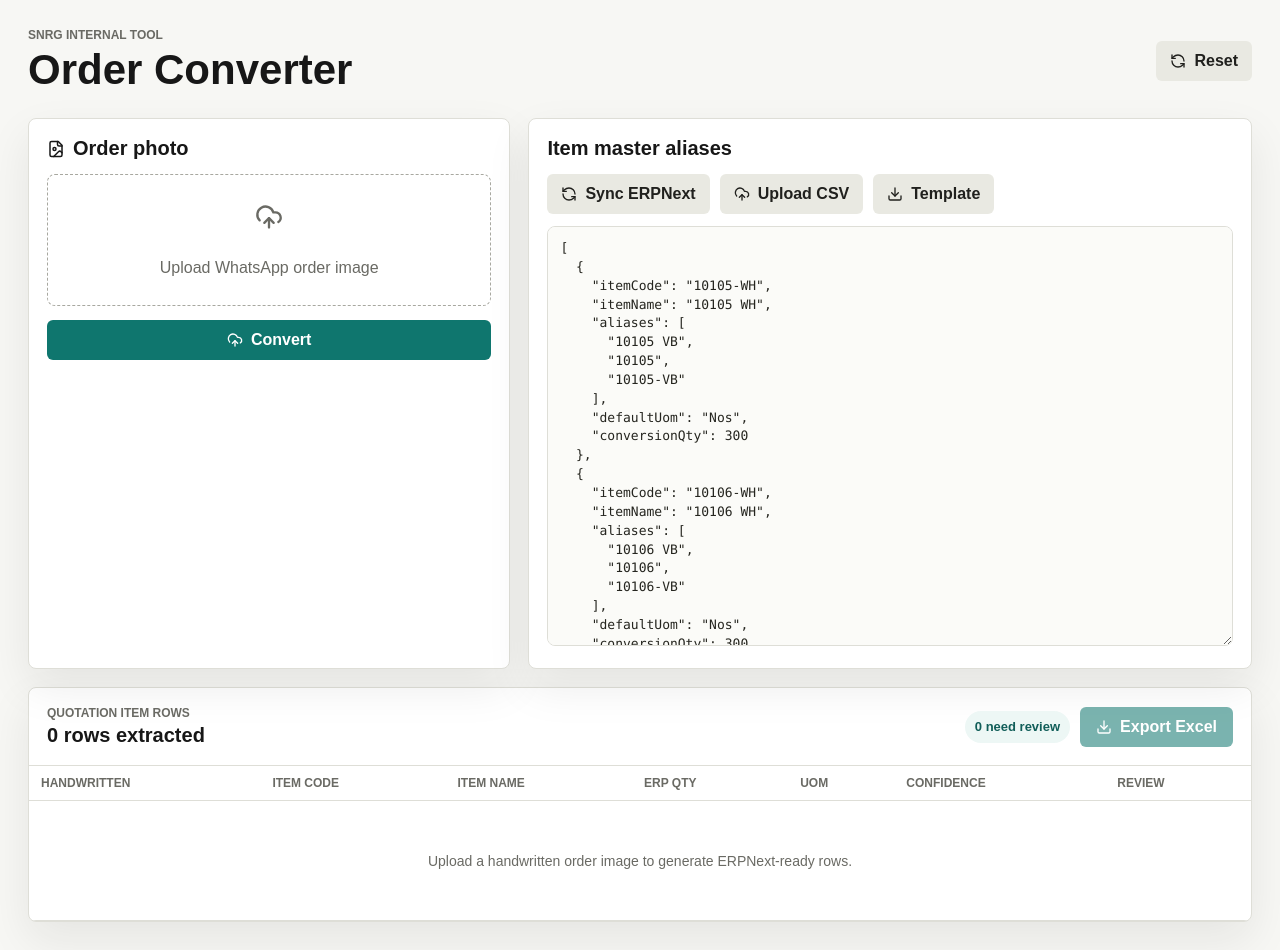
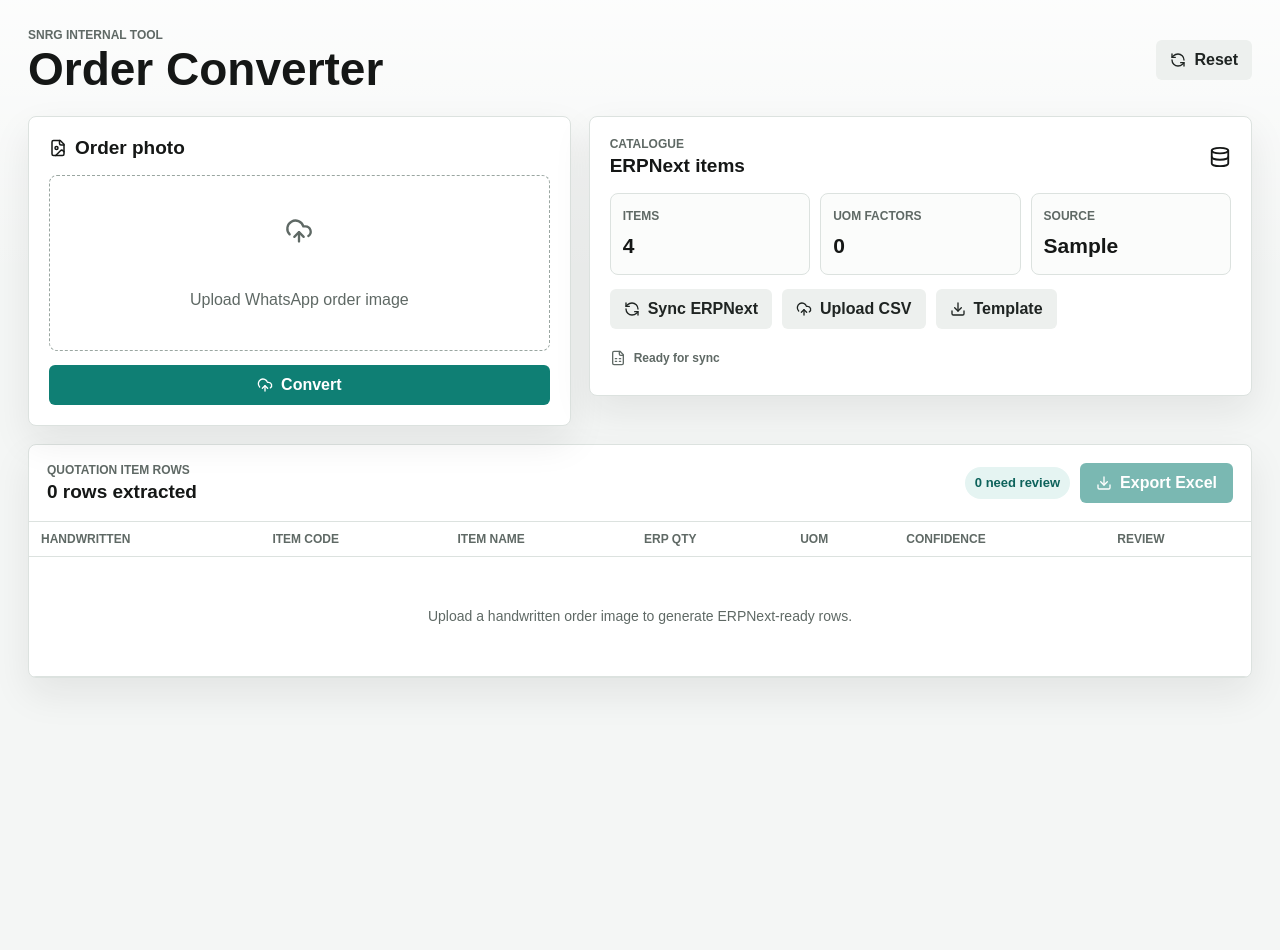
Before and after one commit to techsnrg/snrg-order-converter, a Next.js app: page / in a window 1280 px wide. After the commit the page ends 800 px from the top, so only its background shows below. Built offline with nearby package versions, Linux system fonts and the light colour scheme.

Commit message:
Polish order converter layout

```diff
--- a/src/app/globals.css
+++ b/src/app/globals.css
@@ -1,14 +1,15 @@
 :root {
-  --background: #f7f7f4;
-  --foreground: #171717;
-  --muted: #6a6a64;
-  --line: #deded7;
+  --background: #f4f6f5;
+  --foreground: #151716;
+  --muted: #5f6965;
+  --line: #dce2df;
   --panel: #ffffff;
-  --accent: #0f766e;
-  --accent-strong: #115e59;
+  --accent: #0f7f74;
+  --accent-strong: #0d625b;
+  --accent-soft: #e5f4f2;
   --warning: #b45309;
   --warning-bg: #fff7ed;
-  --shadow: 0 18px 45px rgba(23, 23, 23, 0.08);
+  --shadow: 0 16px 38px rgba(26, 31, 29, 0.08);
 }
 
 * {
@@ -31,6 +32,9 @@ textarea {
 .app-shell {
   min-height: 100vh;
   padding: 28px;
+  background:
+    linear-gradient(180deg, rgba(255, 255, 255, 0.76), rgba(255, 255, 255, 0) 280px),
+    var(--background);
 }
 
 .topbar,
@@ -62,18 +66,21 @@ h2 {
 }
 
 h1 {
-  font-size: clamp(28px, 4vw, 42px);
+  font-size: clamp(30px, 4vw, 46px);
+  line-height: 1;
 }
 
 h2 {
-  font-size: 20px;
+  font-size: 19px;
+  line-height: 1.15;
 }
 
 .workspace {
   display: grid;
-  grid-template-columns: minmax(280px, 0.8fr) minmax(320px, 1.2fr);
+  grid-template-columns: minmax(320px, 0.9fr) minmax(360px, 1.1fr);
   gap: 18px;
   margin-top: 24px;
+  align-items: start;
 }
 
 .panel,
@@ -85,21 +92,25 @@ h2 {
 }
 
 .panel {
-  padding: 18px;
+  padding: 20px;
 }
 
 .panel-title {
   gap: 8px;
-  margin-bottom: 14px;
+  margin-bottom: 16px;
+}
+
+.panel-title-split {
+  justify-content: space-between;
 }
 
 .dropzone {
   display: grid;
-  min-height: 132px;
+  min-height: 176px;
   place-items: center;
   gap: 8px;
-  padding: 18px;
-  border: 1.5px dashed #a8a8a0;
+  padding: 22px;
+  border: 1.5px dashed #9aa6a1;
   border-radius: 8px;
   color: var(--muted);
   cursor: pointer;
@@ -112,12 +123,12 @@ h2 {
 
 .preview {
   width: 100%;
-  max-height: 360px;
+  max-height: 420px;
   margin-top: 14px;
   border: 1px solid var(--line);
   border-radius: 8px;
   object-fit: contain;
-  background: #f1f1ed;
+  background: #eef2f0;
 }
 
 .primary-button,
@@ -150,8 +161,12 @@ h2 {
 
 .secondary-button {
   padding: 0 14px;
-  background: #e9e9e2;
-  color: #20201d;
+  background: #edf0ee;
+  color: #1f2422;
+}
+
+.secondary-button:hover {
+  background: #e3e8e5;
 }
 
 .upload-panel .primary-button {
@@ -161,8 +176,52 @@ h2 {
 
 .catalogue-actions {
   display: flex;
+  flex-wrap: wrap;
   gap: 10px;
+  margin-top: 14px;
   margin-bottom: 12px;
+}
+
+.catalogue-metrics {
+  display: grid;
+  grid-template-columns: repeat(3, minmax(0, 1fr));
+  gap: 10px;
+}
+
+.metric {
+  min-height: 82px;
+  padding: 12px;
+  border: 1px solid var(--line);
+  border-radius: 8px;
+  background: #fbfcfb;
+}
+
+.metric span,
+.catalogue-foot {
+  color: var(--muted);
+  font-size: 12px;
+  font-weight: 700;
+  text-transform: uppercase;
+}
+
+.metric strong {
+  display: block;
+  margin-top: 10px;
+  overflow: hidden;
+  color: var(--foreground);
+  font-size: 21px;
+  line-height: 1.1;
+  text-overflow: ellipsis;
+  white-space: nowrap;
+}
+
+.catalogue-foot {
+  display: flex;
+  align-items: center;
+  gap: 8px;
+  min-height: 34px;
+  margin-top: 10px;
+  text-transform: none;
 }
 
 .file-button {
@@ -182,7 +241,7 @@ h2 {
   padding: 10px;
   border: 1px solid var(--line);
   border-radius: 8px;
-  background: #fbfbf8;
+  background: #fbfcfb;
 }
 
 .sync-progress-head {
@@ -199,7 +258,7 @@ h2 {
   margin-top: 8px;
   overflow: hidden;
   border-radius: 999px;
-  background: #e9e9e2;
+  background: #e4eae7;
 }
 
 .sync-progress-bar {
@@ -209,8 +268,13 @@ h2 {
   transition: width 180ms ease;
 }
 
-.status {
-  margin: 12px 0 0;
+.status-band {
+  margin-top: 18px;
+  padding: 12px 14px;
+  border: 1px solid var(--line);
+  border-left: 4px solid var(--accent);
+  border-radius: 8px;
+  background: #ffffff;
   color: var(--muted);
   font-size: 14px;
   line-height: 1.45;
@@ -250,7 +314,7 @@ textarea {
   min-height: 32px;
   padding: 0 10px;
   border-radius: 999px;
-  background: #edf7f5;
+  background: var(--accent-soft);
   color: var(--accent-strong);
   font-size: 13px;
   font-weight: 700;
@@ -349,4 +413,8 @@ td input {
     width: 100%;
     justify-content: space-between;
   }
+
+  .catalogue-metrics {
+    grid-template-columns: 1fr;
+  }
 }
--- a/src/app/page.tsx
+++ b/src/app/page.tsx
@@ -1,7 +1,7 @@
 "use client";
 
 import { ChangeEvent, useMemo, useState } from "react";
-import { Download, FileImage, Loader2, RefreshCcw, UploadCloud } from "lucide-react";
+import { Database, Download, FileImage, FileSpreadsheet, Loader2, RefreshCcw, UploadCloud } from "lucide-react";
 import { sampleItemMaster } from "@/data/sample-item-master";
 import type { ConvertedLine, ItemMasterRow } from "@/lib/types";
 
@@ -154,6 +154,30 @@ function parseItemMasterText(value: string): ItemMasterRow[] {
   }));
 }
 
+function getCatalogueStats(value: string) {
+  try {
+    const items = parseItemMasterText(value);
+    const uomReady = items.filter((item) => item.uomConversions && Object.keys(item.uomConversions).length > 1).length;
+
+    return {
+      itemCount: items.length,
+      uomReady
+    };
+  } catch {
+    return {
+      itemCount: 0,
+      uomReady: 0
+    };
+  }
+}
+
+function formatTimeLabel(value: Date) {
+  return value.toLocaleTimeString("en-IN", {
+    hour: "2-digit",
+    minute: "2-digit"
+  });
+}
+
 export default function Home() {
   const [image, setImage] = useState<File | null>(null);
   const [previewUrl, setPreviewUrl] = useState<string>("");
@@ -165,8 +189,11 @@ export default function Home() {
   const [isSyncingItems, setIsSyncingItems] = useState(false);
   const [syncProgress, setSyncProgress] = useState("");
   const [syncPercent, setSyncPercent] = useState(0);
+  const [catalogueSource, setCatalogueSource] = useState("Sample");
+  const [catalogueUpdatedAt, setCatalogueUpdatedAt] = useState("");
 
   const reviewCount = useMemo(() => rows.filter((row) => row.needsReview).length, [rows]);
+  const catalogueStats = useMemo(() => getCatalogueStats(itemMasterText), [itemMasterText]);
 
   function handleImageChange(event: ChangeEvent<HTMLInputElement>) {
     const file = event.target.files?.[0] || null;
@@ -188,6 +215,8 @@ export default function Home() {
         return;
       }
       setItemMasterText(JSON.stringify(catalogue, null, 2));
+      setCatalogueSource(file.name);
+      setCatalogueUpdatedAt(formatTimeLabel(new Date()));
       setMessage(`${catalogue.length} catalogue items loaded from ${file.name}.`);
     } catch {
       setMessage("Could not read catalogue CSV.");
@@ -237,6 +266,8 @@ export default function Home() {
 
           if (data.event === "result") {
             setItemMasterText(JSON.stringify(data.items || [], null, 2));
+            setCatalogueSource("ERPNext");
+            setCatalogueUpdatedAt(formatTimeLabel(new Date()));
             setSyncProgress(data.warning || `${data.count || 0} active ERPNext items synced.`);
             setSyncPercent(100);
             setMessage(data.warning || `${data.count || 0} active ERPNext items synced.`);
@@ -338,14 +369,32 @@ export default function Home() {
             {isLoading ? <Loader2 className="spin" size={16} /> : <UploadCloud size={16} />}
             Convert
           </button>
-
-          {message ? <p className="status">{message}</p> : null}
         </div>
 
-        <div className="panel item-master-panel">
-          <div className="panel-title">
-            <h2>Item master aliases</h2>
+        <div className="panel catalogue-panel">
+          <div className="panel-title panel-title-split">
+            <div>
+              <p className="eyebrow">Catalogue</p>
+              <h2>ERPNext items</h2>
+            </div>
+            <Database size={22} />
           </div>
+
+          <div className="catalogue-metrics">
+            <div className="metric">
+              <span>Items</span>
+              <strong>{catalogueStats.itemCount.toLocaleString("en-IN")}</strong>
+            </div>
+            <div className="metric">
+              <span>UOM factors</span>
+              <strong>{catalogueStats.uomReady.toLocaleString("en-IN")}</strong>
+            </div>
+            <div className="metric">
+              <span>Source</span>
+              <strong>{catalogueSource}</strong>
+            </div>
+          </div>
+
           <div className="catalogue-actions">
             <button className="secondary-button" type="button" onClick={syncErpNextCatalogue} disabled={isSyncingItems}>
               {isSyncingItems ? <Loader2 className="spin" size={16} /> : <RefreshCcw size={16} />}
@@ -361,6 +410,7 @@ export default function Home() {
               Template
             </button>
           </div>
+
           {syncProgress ? (
             <div className="sync-progress">
               <div className="sync-progress-head">
@@ -372,13 +422,15 @@ export default function Home() {
               </div>
             </div>
           ) : null}
-          <textarea
-            value={itemMasterText}
-            onChange={(event) => setItemMasterText(event.target.value)}
-            spellCheck={false}
-          />
+
+          <div className="catalogue-foot">
+            <FileSpreadsheet size={16} />
+            <span>{catalogueUpdatedAt ? `Updated ${catalogueUpdatedAt}` : "Ready for sync"}</span>
+          </div>
         </div>
       </section>
+
+      {message ? <section className="status-band">{message}</section> : null}
 
       <section className="results">
         <div className="results-head">
```
